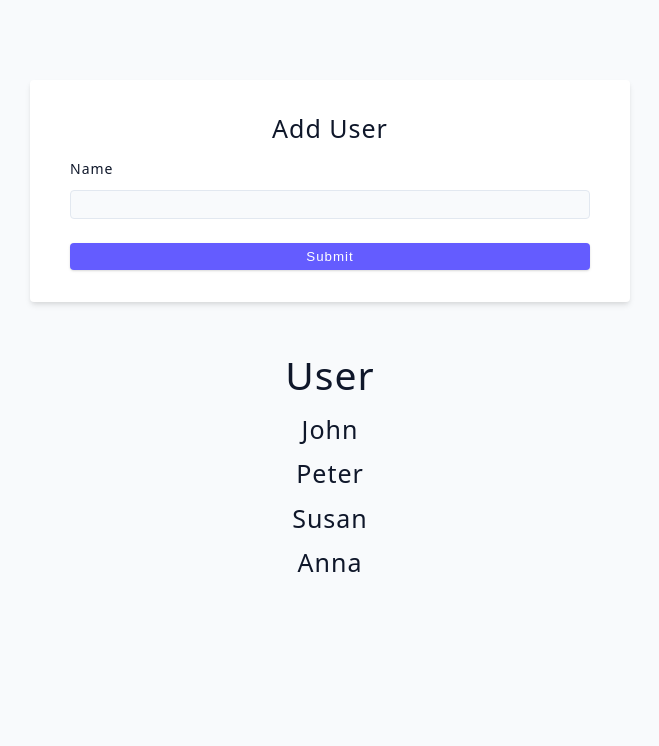
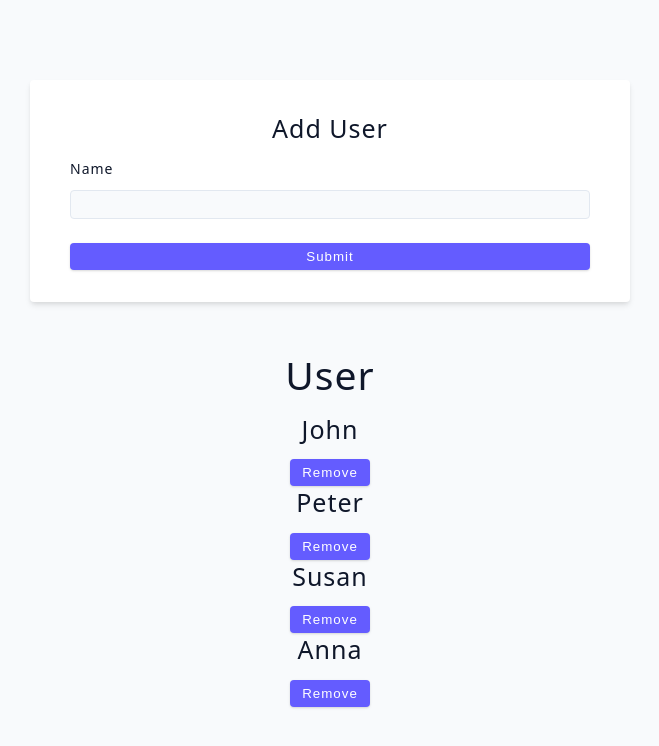
Before and after one commit to UAK002/React-Hooks-and-Advanced-Topics, a React (Vite) app: page / in a window 1280 px wide. Shown: the top 746 px of the page, without its empty margins (310-969 px from the left). Built offline with nearby package versions, Linux system fonts and the light colour scheme.

Commit message:
126. User Challenge - Remove User

```diff
--- a/src/tutorial/06-forms/starter/02-user-challenge.jsx
+++ b/src/tutorial/06-forms/starter/02-user-challenge.jsx
@@ -24,6 +24,11 @@ const UserChallenge = () => {
 
     // console.log('form submitted');
     // console.log(users);
+  };
+
+  const removeUser = (id) => {
+    const updatedUsers = users.filter((person) => person.id !== id);
+    setUsers(updatedUsers);
   };
 
   return (
@@ -54,6 +59,9 @@ const UserChallenge = () => {
         return (
           <div key={user.id}>
             <h4>{user.name}</h4>
+            <button className="btn" onClick={() => removeUser(user.id)}>
+              remove
+            </button>
           </div>
         );
       })}
```
